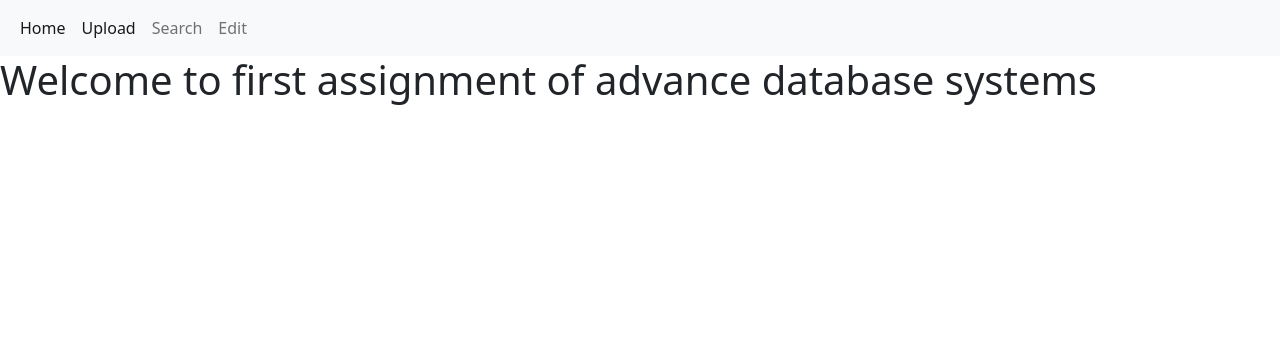
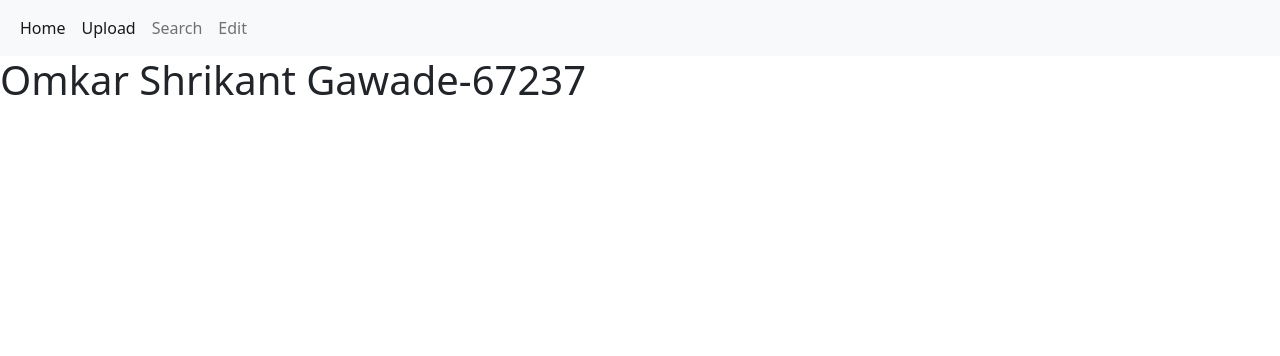
Before and after one commit to omkar9905/adb, a Flask app: page / in a window 1280 px wide. Shown: the top 356 px of the page. Run offline with Flask 2, Linux system fonts and the light colour scheme.

Commit message:
Update index.html

```diff
--- a/templates/index.html
+++ b/templates/index.html
@@ -31,7 +31,7 @@
     </div>
   </div>
 </nav>
-    <h1>Welcome to first assignment of advance database systems</h1>
+    <h1>Omkar Shrikant Gawade-67237</h1>
 
     <!-- Optional JavaScript; choose one of the two! -->
 
```
